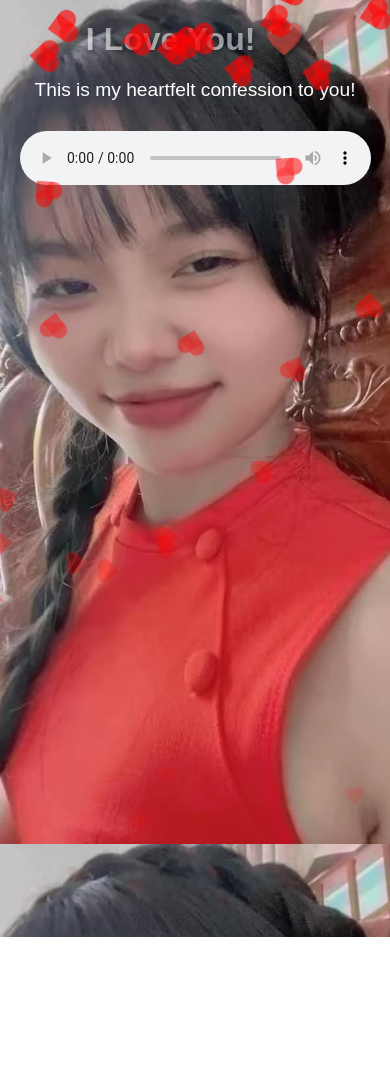
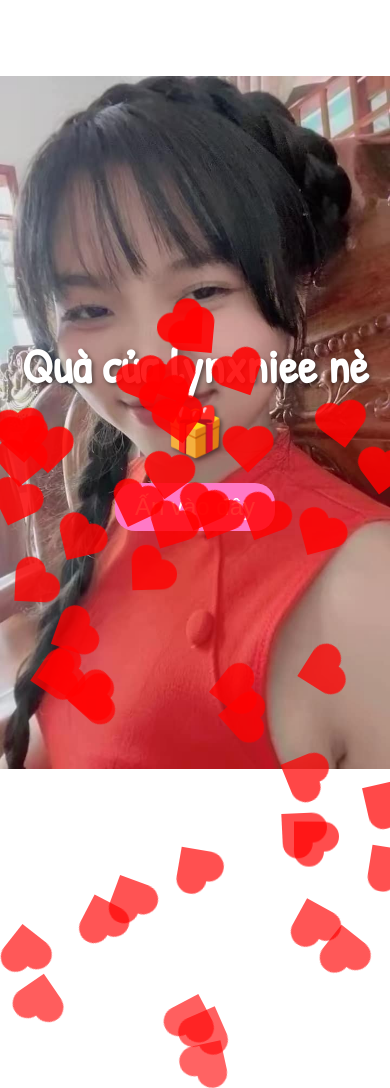
Before and after one commit to lynxniee/hehe, a plain HTML site: page index.html in a window 390 px wide. Shown: the top 1088 px of the page. Before the commit the page ends 937 px from the top, so only its background shows below. Drawn offline with Linux system fonts and the light colour scheme.

Commit message:
Add files via upload

```diff
--- a/index.html
+++ b/index.html
@@ -1,106 +1,154 @@
-
 <!DOCTYPE html>
 <html lang="en">
 <head>
   <meta charset="UTF-8">
   <meta name="viewport" content="width=device-width, initial-scale=1.0">
-    <title>Love Confession - Responsive</title>
+  <title>Confession Web</title>
   <style>
     body {
-            background: url('cute.jpeg') no-repeat center center fixed;
-            background-size: cover;
-            font-family: 'Arial', sans-serif;
-            color: white;
+      margin: 0;
+      height: 100vh;
+      background: url('./cute.jpeg') no-repeat center center;
+      background-size: contain;
+      font-family: 'Patrick Hand', cursive;
+      color: #fff;
       text-align: center;
-            margin: 0;
-            padding: 0;
       overflow: hidden;
+      display: flex;
+      flex-direction: column;
+      justify-content: center;
+      align-items: center;
     }
     h1 {
-            font-size: 3em;
-            text-shadow: 2px 2px 4px rgba(0, 0, 0, 0.7);
-            animation: blink 1.5s infinite;
-            margin-top: 20px;
-        }
-        p {
-            font-size: 1.5em;
-            margin: 10px 20px;
-        }
-        audio {
-            margin-top: 20px;
-            width: 90%;
-            max-width: 600px;
-        }
-        @media (max-width: 768px) {
-            h1 {
-                font-size: 2em;
-            }
-            p {
-                font-size: 1.2em;
-            }
-        }
-        @keyframes blink {
-            0%, 100% { opacity: 1; }
-            50% { opacity: 0.5; }
+      font-size: 3rem;
+      text-shadow: 2px 2px 4px rgba(0, 0, 0, 0.5);
+      margin: 20px 0;
+      transition: opacity 1s ease;
     }
     .heart {
       position: absolute;
-            width: 20px;
-            height: 20px;
-            background-color: rgba(255, 0, 0, 0.7);
+      width: 30px;
+      height: 30px;
+      background: red;
       transform: rotate(-45deg);
-            animation: fall 5s linear infinite;
+      animation: heartFall 10s linear infinite;
+      opacity: 0.8;
+      transition: transform 0.5s ease, opacity 0.5s ease;
     }
     .heart::before,
     .heart::after {
       content: '';
       position: absolute;
-            width: 20px;
-            height: 20px;
-            background-color: inherit;
+      width: 30px;
+      height: 30px;
+      background: red;
       border-radius: 50%;
     }
     .heart::before {
-            top: -10px;
+      top: -15px;
       left: 0;
     }
     .heart::after {
       top: 0;
-            left: 10px;
+      left: -15px;
     }
-        @keyframes fall {
-            0% {
-                top: -10%;
-                left: calc(100% * var(--i));
+    .heart:hover {
+      transform: scale(1.2) rotate(0deg);
       opacity: 1;
-                transform: scale(1) rotate(0deg);
+      background: #ff69b4;
     }
-            100% {
-                top: 110%;
-                left: calc(100% * var(--i) - 30px);
-                opacity: 0;
-                transform: scale(0.5) rotate(360deg);
+    @keyframes heartFall {
+      0% { transform: translateY(-100px) rotate(0deg); opacity: 0.9; }
+      100% { transform: translateY(110vh) rotate(360deg); opacity: 0.5; }
     }
+    .heart-container button {
+      font-size: 1.5rem;
+      padding: 10px 20px;
+      border: none;
+      border-radius: 20px;
+      cursor: pointer;
+      background-color: #ff79c6;
+      color: white;
+      transition: background-color 0.3s;
+    }
+    .buttons button {
+      font-size: 1.2rem;
+      margin: 10px;
+      padding: 10px 20px;
+      border: none;
+      border-radius: 10px;
+      cursor: pointer;
+      background-color: #4CAF50;
+      color: white;
+    }
+    .buttons button:hover {
+      background-color: #45a049;
+    }
+    #message {
+      font-size: 2rem;
+      margin-top: 20px;
+      display: none;
+      color: #ffcccb;
     }
   </style>
+  <link href="https://fonts.googleapis.com/css2?family=Patrick+Hand&display=swap" rel="stylesheet">
 </head>
 <body>
-    <h1>I Love You! ❤️</h1>
-    <p>This is my heartfelt confession to you!</p>
-    <audio controls autoplay loop>
+  <h1 id="main-title">Quà của lynxniee nè 🎁</h1>
+  <div class="heart-container" id="heart-container">
+    <button id="reveal-button">Ấn vào đây</button>
+  </div>
+  <div id="reveal-section" style="display: none;">
+    <h1>Thảo Linh không những cute mà còn thông minh nữa chớ!? 💖</h1>
+    <div class="buttons">
+      <button id="yes-button">Khỏi phải nói</button>
+      <button id="no-button">Nấu nâu nầu</button>
+    </div>
+    <p id="message">Tui biết mà, khỏi khen 💕</p>
+  </div>
+  <audio id="background-audio" loop muted>
     <source src="tinhnaycoem-speedup.mp3" type="audio/mpeg">
-        Your browser does not support the audio element.
+    Trình duyệt của bạn không hỗ trợ phát nhạc.
   </audio>
-
   <script>
-        // Create multiple falling hearts
-        for (let i = 0; i < 50; i++) {
-            let heart = document.createElement('div');
-            heart.className = 'heart';
-            heart.style.setProperty('--i', Math.random());
-            heart.style.animationDuration = `${Math.random() * 3 + 3}s`;
+    document.addEventListener('DOMContentLoaded', () => {
+      const heartCount = 50;
+      for (let i = 0; i < heartCount; i++) {
+        const heart = document.createElement('div');
+        heart.classList.add('heart');
+        heart.style.left = Math.random() * 100 + 'vw';
+        heart.style.animationDelay = Math.random() * 5 + 's';
+        heart.style.animationDuration = 5 + Math.random() * 5 + 's';
         document.body.appendChild(heart);
       }
+    });
+
+    document.getElementById('reveal-button').addEventListener('click', () => {
+      document.getElementById('reveal-section').style.display = 'block';
+      document.getElementById('heart-container').style.display = 'none';
+      document.getElementById('main-title').style.opacity = '0';
+      const audio = document.getElementById('background-audio');
+      audio.muted = false;
+      audio.play().catch(error => console.log('Không thể phát nhạc:', error));
+    });
+
+    const yesButton = document.getElementById('yes-button');
+    const message = document.getElementById('message');
+
+    yesButton.addEventListener('click', () => {
+      message.style.display = 'block';
+    });
+
+    const noButton = document.getElementById('no-button');
+    noButton.addEventListener('mouseenter', () => {
+      const randomX = Math.random() * 80 + 10;
+      const randomY = Math.random() * 80 + 10;
+      const randomColor = `#${Math.floor(Math.random() * 16777215).toString(16)}`;
+      noButton.style.position = 'absolute';
+      noButton.style.left = `${randomX}%`;
+      noButton.style.top = `${randomY}%`;
+      noButton.style.backgroundColor = randomColor;
+    });
   </script>
 </body>
 </html>
```
Lines whose indentation alone changed are shown as unchanged.
